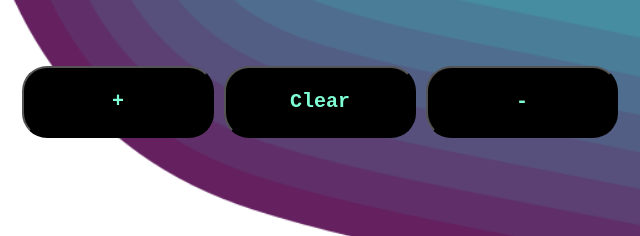
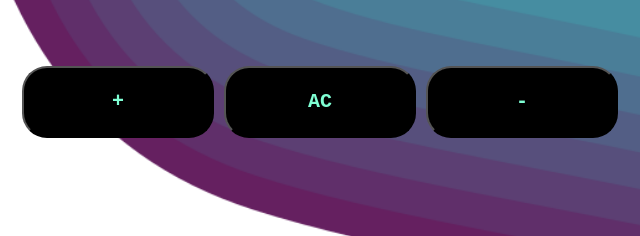
Before and after one commit to User33-100001/counterJS, a plain HTML site: page index.html in a window 1280 px wide. Shown: the part 388-624 px from the top of the page, 320-960 px from the left. Drawn offline with Linux system fonts and the light colour scheme.

Commit message:
Update index.html

```diff
--- a/index.html
+++ b/index.html
@@ -16,7 +16,7 @@
 
         <div class="btn">
             <button onclick="inc()" class="bg-btn btn-inc">+</button>
-            <button onclick="clr()" class=" bg-btn btn-clr">Clear</button>
+            <button onclick="clr()" class=" bg-btn btn-clr">AC</button>
             <button onclick="dec()" class=" bg-btn btn-dec">-</button>
         </div>
     </div>
```
